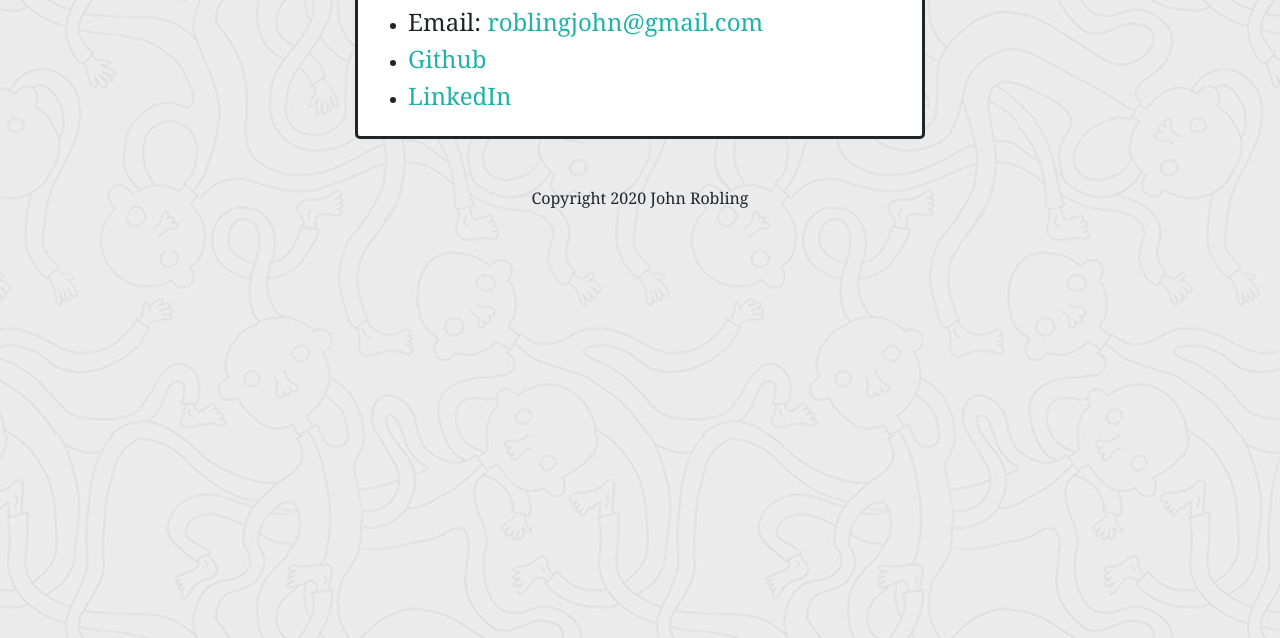
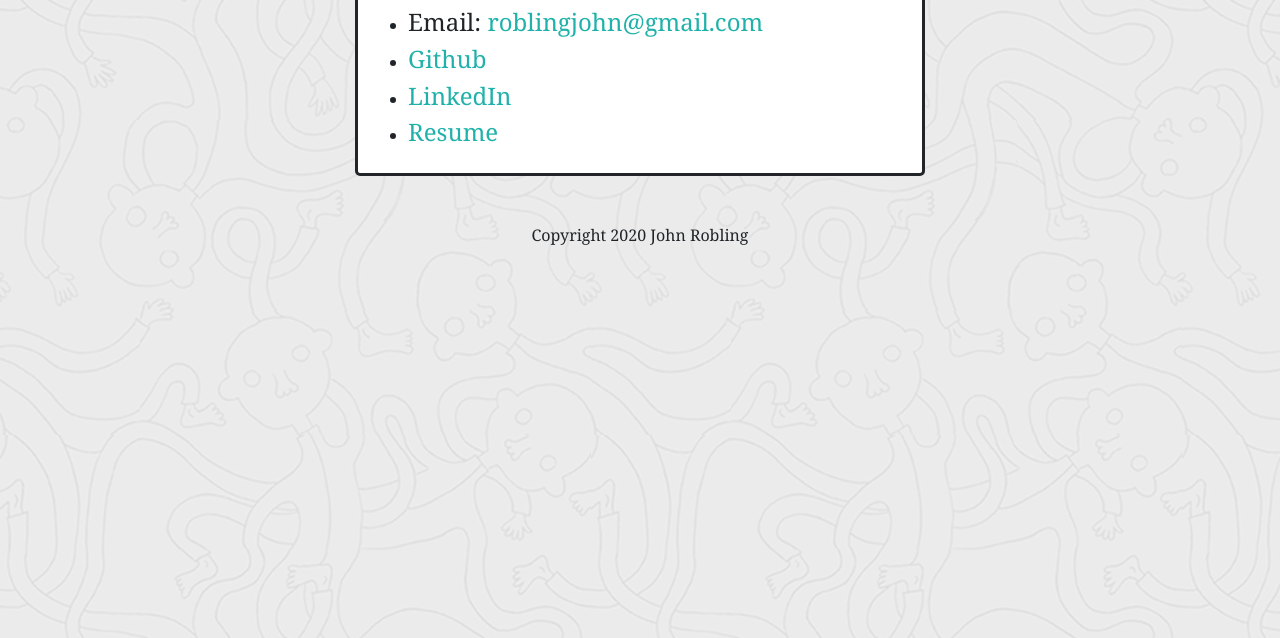
Before and after one commit to roblingjohn/gt-homework-portfolio, a plain HTML site: page contact.html in a window 1280 px wide. Shown: the part 162-800 px from the top of the page. Drawn offline with nearby package versions, Linux system fonts and the light colour scheme.

Commit message:
uploaded resume and linked on contact page

```diff
--- a/contact.html
+++ b/contact.html
@@ -51,6 +51,7 @@
                       <li><h4>Email: <a href="mailto:roblingjohn@gmail.com">roblingjohn@gmail.com</a></h4></li>
                       <li><h4><a href="https://github.com/roblingjohn">Github</a></h4></li>
                       <li><h4><a href="https://www.linkedin.com/in/john-robling-88679a1a8/">LinkedIn</a></h4></li>
+                      <li><h4><a href="./assets/other/John RoblingResume6-22-20.pdf">Resume</a></h4></li>
                     </ul>
 
                 </div>
```
Also changed, not shown: 3 other files.
